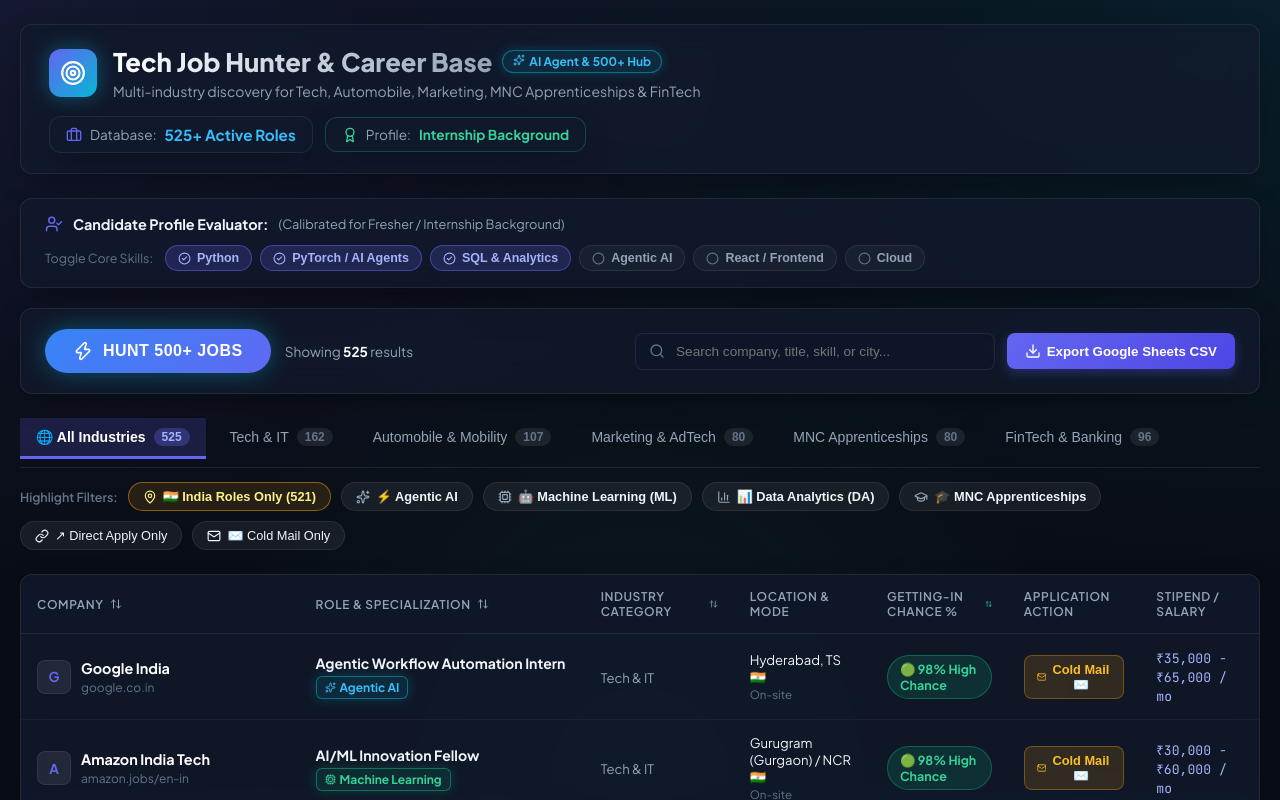
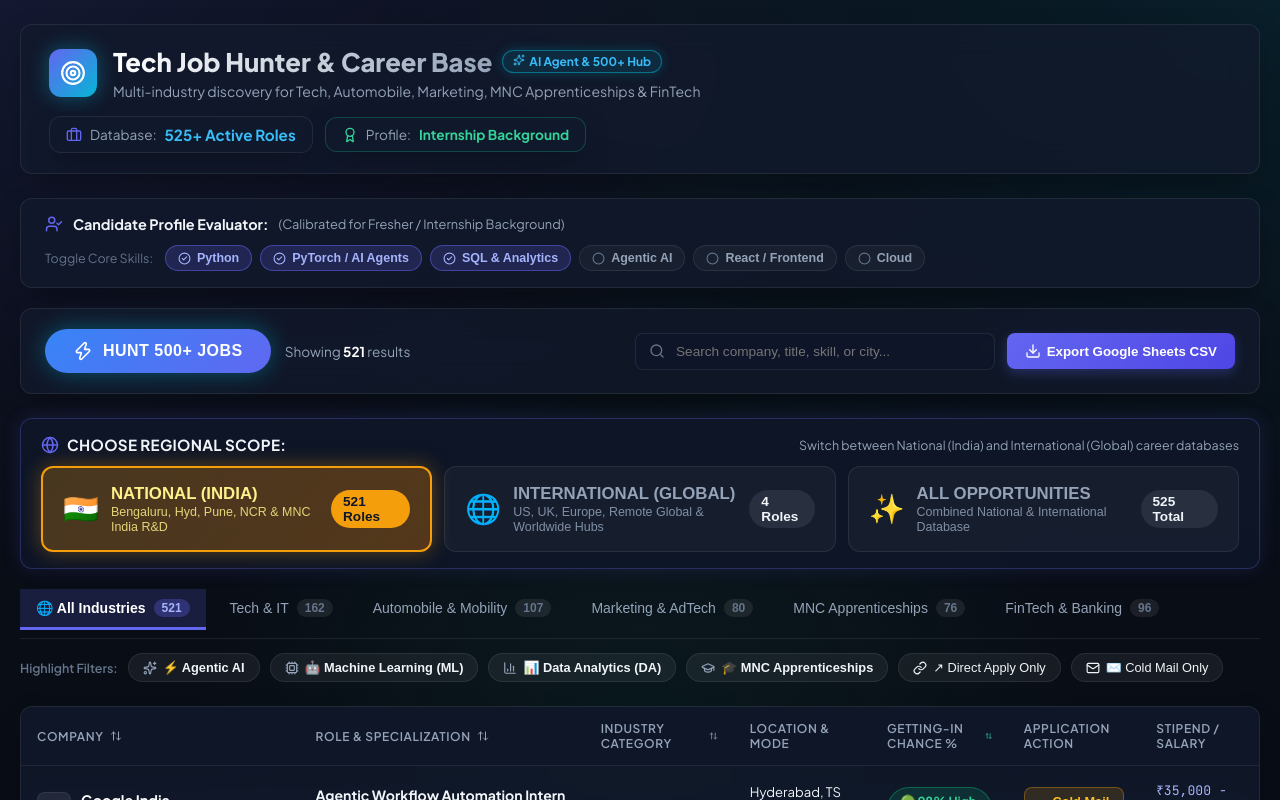
Before and after one commit to Irisss890/tech-job-hunter, a React (Vite) app: page / in a window 1280 px wide. Shown: the top 800 px of the page. Built offline with nearby package versions, Linux system fonts and the light colour scheme.

Commit message:
feat: add Big Two Options (NATIONAL INDIA vs INTERNATIONAL GLOBAL) regional scope control

```diff
--- a/src/App.tsx
+++ b/src/App.tsx
@@ -3,6 +3,7 @@
 import { CandidateProfile } from './components/CandidateProfile';
 import { HuntControlPanel } from './components/HuntControlPanel';
 import { CategoryTabs } from './components/CategoryTabs';
+import type { RegionFilter } from './components/CategoryTabs';
 import { SpreadsheetGrid } from './components/SpreadsheetGrid';
 import { ColdMailDrawer } from './components/ColdMailDrawer';
 
@@ -11,9 +12,10 @@
 import { exportToGoogleSheetsCSV } from './utils/csvExporter';
 
 export const App: React.FC = () => {
+  const [activeRegion, setActiveRegion] = useState<RegionFilter>('National');
   const [activeCategory, setActiveCategory] = useState<IndustryCategory | 'All'>('All');
   const [activeSpecialization, setActiveSpecialization] = useState<
-    Specialization | 'All' | 'MNC Apprenticeships' | 'Direct Apply' | 'Cold Mail' | 'India Only'
+    Specialization | 'All' | 'MNC Apprenticeships' | 'Direct Apply' | 'Cold Mail'
   >('All');
   const [searchQuery, setSearchQuery] = useState<string>('');
   const [selectedSkills, setSelectedSkills] = useState<string[]>([
@@ -35,10 +37,10 @@
   // Trigger Hunt scanner effect
   const handleTriggerHunt = () => {
     setIsHunting(true);
-    setHuntPhaseText('Scanning Indian & Global portals...');
+    setHuntPhaseText('Scanning National & International portals...');
 
     setTimeout(() => {
-      setHuntPhaseText('Prioritizing Bengaluru, Hyd & NCR roles...');
+      setHuntPhaseText('Filtering Indian & Global tech hubs...');
     }, 800);
 
     setTimeout(() => {
@@ -51,30 +53,57 @@
     }, 2400);
   };
 
-  // Industry count computation & India count
-  const { countsByIndustry, indiaCount } = useMemo(() => {
-    const counts: Record<string, number> = { All: JOB_DATASET.length };
-    let countIn = 0;
+  // Compute counts for National vs International & Industries
+  const { countsByIndustry, nationalCount, internationalCount } = useMemo(() => {
+    const counts: Record<string, number> = { All: 0 };
+    let natCount = 0;
+    let intCount = 0;
+
     JOB_DATASET.forEach(item => {
-      counts[item.industry] = (counts[item.industry] || 0) + 1;
-      if (item.isIndiaRole) countIn++;
+      // Count region
+      if (item.isIndiaRole) {
+        natCount++;
+      } else {
+        intCount++;
+      }
+
+      // Count industry based on active region filter
+      if (
+        activeRegion === 'All' ||
+        (activeRegion === 'National' && item.isIndiaRole) ||
+        (activeRegion === 'International' && !item.isIndiaRole)
+      ) {
+        counts['All'] = (counts['All'] || 0) + 1;
+        counts[item.industry] = (counts[item.industry] || 0) + 1;
+      }
     });
-    return { countsByIndustry: counts, indiaCount: countIn };
-  }, []);
 
-  // Filtered listings computation prioritizing Indian roles
+    return {
+      countsByIndustry: counts,
+      nationalCount: natCount,
+      internationalCount: intCount
+    };
+  }, [activeRegion]);
+
+  // Filtered listings computation
   const filteredListings = useMemo(() => {
     const list = JOB_DATASET.filter(item => {
-      // Category filter
+      // 1. REGIONAL SCOPE FILTER (NATIONAL vs INTERNATIONAL)
+      if (activeRegion === 'National' && !item.isIndiaRole) {
+        return false;
+      }
+      if (activeRegion === 'International' && item.isIndiaRole) {
+        return false;
+      }
+
+      // 2. CATEGORY FILTER
       if (activeCategory !== 'All' && item.industry !== activeCategory) {
         return false;
       }
 
-      // Specialization / Highlight filter
+      // 3. SPECIALIZATION FILTER
       if (activeSpecialization !== 'All') {
-        if (activeSpecialization === 'India Only') {
-          if (!item.isIndiaRole) return false;
-        } else if (activeSpecialization === 'MNC Apprenticeships') {
+        if (activeSpecialization === 'MNC Apprenticeships') {
           if (item.industry !== 'MNC Apprenticeships') return false;
         } else if (activeSpecialization === 'Direct Apply') {
           if (item.applyMode !== 'Direct Apply') return false;
@@ -85,7 +114,7 @@
         }
       }
 
-      // Search Query filter
+      // 4. SEARCH QUERY FILTER
       if (searchQuery.trim() !== '') {
         const q = searchQuery.toLowerCase();
         const matchesComp = item.company.toLowerCase().includes(q);
@@ -99,13 +128,8 @@
       return true;
     });
 
-    // Prioritize Indian roles at top when sorting
-    return list.sort((a, b) => {
-      if (a.isIndiaRole && !b.isIndiaRole) return -1;
-      if (!a.isIndiaRole && b.isIndiaRole) return 1;
-      return 0;
-    });
-  }, [activeCategory, activeSpecialization, searchQuery]);
+    return list;
+  }, [activeRegion, activeCategory, activeSpecialization, searchQuery]);
 
   // Export CSV handler
   const handleExportCSV = () => {
@@ -134,14 +158,17 @@
         filteredCount={filteredListings.length}
       />
 
-      {/* Category Tabs & Specialization Chips */}
+      {/* TWO BIG OPTIONS: NATIONAL vs INTERNATIONAL & Category Tabs */}
       <CategoryTabs
+        activeRegion={activeRegion}
+        onSelectRegion={setActiveRegion}
         activeIndustry={activeCategory}
         onSelectIndustry={setActiveCategory}
         activeSpecialization={activeSpecialization}
         onSelectSpecialization={setActiveSpecialization}
         countsByIndustry={countsByIndustry}
-        indiaCount={indiaCount}
+        nationalCount={nationalCount}
+        internationalCount={internationalCount}
       />
 
       {/* Interactive Spreadsheet Data Grid */}
--- a/src/components/CategoryTabs.tsx
+++ b/src/components/CategoryTabs.tsx
@@ -1,14 +1,19 @@
 import React from 'react';
 import type { IndustryCategory, Specialization } from '../types/job';
-import { Sparkles, Cpu, BarChart3, GraduationCap, Link, Mail, MapPin } from 'lucide-react';
+import { Sparkles, Cpu, BarChart3, GraduationCap, Link, Mail, Globe } from 'lucide-react';
+
+export type RegionFilter = 'All' | 'National' | 'International';
 
 interface CategoryTabsProps {
+  activeRegion: RegionFilter;
+  onSelectRegion: (region: RegionFilter) => void;
   activeIndustry: IndustryCategory | 'All';
   onSelectIndustry: (ind: IndustryCategory | 'All') => void;
-  activeSpecialization: Specialization | 'All' | 'MNC Apprenticeships' | 'Direct Apply' | 'Cold Mail' | 'India Only';
+  activeSpecialization: Specialization | 'All' | 'MNC Apprenticeships' | 'Direct Apply' | 'Cold Mail';
   onSelectSpecialization: (spec: any) => void;
   countsByIndustry: Record<string, number>;
-  indiaCount: number;
+  nationalCount: number;
+  internationalCount: number;
 }
 
 const INDUSTRIES: Array<IndustryCategory | 'All'> = [
@@ -21,15 +26,188 @@
 ];
 
 export const CategoryTabs: React.FC<CategoryTabsProps> = ({
+  activeRegion,
+  onSelectRegion,
   activeIndustry,
   onSelectIndustry,
   activeSpecialization,
   onSelectSpecialization,
   countsByIndustry,
-  indiaCount
+  nationalCount,
+  internationalCount
 }) => {
   return (
     <div style={{ marginBottom: '24px' }}>
+
+      {/* 🌟 TWO BIG OPTIONS: NATIONAL (INDIA) vs INTERNATIONAL (GLOBAL) */}
+      <div
+        className="glass-panel"
+        style={{
+          padding: '16px 20px',
+          marginBottom: '20px',
+          background: 'rgba(15, 23, 42, 0.85)',
+          border: '1px solid var(--border-highlight)',
+          boxShadow: '0 0 20px rgba(99, 102, 241, 0.15)'
+        }}
+      >
+        <div style={{ display: 'flex', alignItems: 'center', justifyContent: 'space-between', flexWrap: 'wrap', gap: '12px', marginBottom: '12px' }}>
+          <div style={{ display: 'flex', alignItems: 'center', gap: '8px' }}>
+            <Globe size={18} color="var(--primary)" />
+            <strong style={{ fontSize: '0.95rem', color: 'var(--text-main)', letterSpacing: '0.02em' }}>
+              CHOOSE REGIONAL SCOPE:
+            </strong>
+          </div>
+          <span style={{ fontSize: '0.78rem', color: 'var(--text-muted)' }}>
+            Switch between National (India) and International (Global) career databases
+          </span>
+        </div>
+
+        <div style={{ display: 'grid', gridTemplateColumns: 'repeat(auto-fit, minmax(240px, 1fr))', gap: '12px' }}>
+
+          {/* BIG OPTION 1: NATIONAL (INDIA) */}
+          <button
+            onClick={() => onSelectRegion('National')}
+            style={{
+              background: activeRegion === 'National'
+                ? 'linear-gradient(135deg, rgba(245, 158, 11, 0.25) 0%, rgba(217, 119, 6, 0.35) 100%)'
+                : 'rgba(255, 255, 255, 0.04)',
+              color: activeRegion === 'National' ? '#fef08a' : 'var(--text-muted)',
+              border: activeRegion === 'National'
+                ? '2px solid #f59e0b'
+                : '1px solid var(--border-glass)',
+              boxShadow: activeRegion === 'National' ? '0 0 20px rgba(245, 158, 11, 0.35)' : 'none',
+              borderRadius: 'var(--radius-md)',
+              padding: '16px 20px',
+              cursor: 'pointer',
+              display: 'flex',
+              alignItems: 'center',
+              justifyContent: 'space-between',
+              transition: 'all 0.2s ease',
+              textAlign: 'left'
+            }}
+          >
+            <div style={{ display: 'flex', alignItems: 'center', gap: '12px' }}>
+              <div style={{ fontSize: '1.8rem' }}>🇮🇳</div>
+              <div>
+                <strong style={{ display: 'block', fontSize: '1.05rem', fontWeight: 800 }}>
+                  NATIONAL (INDIA)
+                </strong>
+                <span style={{ fontSize: '0.78rem', opacity: 0.85 }}>
+                  Bengaluru, Hyd, Pune, NCR &amp; MNC India R&amp;D
+                </span>
+              </div>
+            </div>
+            <span
+              style={{
+                background: activeRegion === 'National' ? '#f59e0b' : 'rgba(255,255,255,0.08)',
+                color: activeRegion === 'National' ? '#0f172a' : 'var(--text-main)',
+                fontWeight: 800,
+                fontSize: '0.85rem',
+                padding: '4px 12px',
+                borderRadius: '9999px'
+              }}
+            >
+              {nationalCount} Roles
+            </span>
+          </button>
+
+          {/* BIG OPTION 2: INTERNATIONAL (GLOBAL) */}
+          <button
+            onClick={() => onSelectRegion('International')}
+            style={{
+              background: activeRegion === 'International'
+                ? 'linear-gradient(135deg, rgba(6, 182, 212, 0.25) 0%, rgba(59, 130, 246, 0.35) 100%)'
+                : 'rgba(255, 255, 255, 0.04)',
+              color: activeRegion === 'International' ? '#38bdf8' : 'var(--text-muted)',
+              border: activeRegion === 'International'
+                ? '2px solid #06b6d4'
+                : '1px solid var(--border-glass)',
+              boxShadow: activeRegion === 'International' ? '0 0 20px rgba(6, 182, 212, 0.35)' : 'none',
+              borderRadius: 'var(--radius-md)',
+              padding: '16px 20px',
+              cursor: 'pointer',
+              display: 'flex',
+              alignItems: 'center',
+              justifyContent: 'space-between',
+              transition: 'all 0.2s ease',
+              textAlign: 'left'
+            }}
+          >
+            <div style={{ display: 'flex', alignItems: 'center', gap: '12px' }}>
+              <div style={{ fontSize: '1.8rem' }}>🌐</div>
+              <div>
+                <strong style={{ display: 'block', fontSize: '1.05rem', fontWeight: 800 }}>
+                  INTERNATIONAL (GLOBAL)
+                </strong>
+                <span style={{ fontSize: '0.78rem', opacity: 0.85 }}>
+                  US, UK, Europe, Remote Global &amp; Worldwide Hubs
+                </span>
+              </div>
+            </div>
+            <span
+              style={{
+                background: activeRegion === 'International' ? '#06b6d4' : 'rgba(255,255,255,0.08)',
+                color: activeRegion === 'International' ? '#0f172a' : 'var(--text-main)',
+                fontWeight: 800,
+                fontSize: '0.85rem',
+                padding: '4px 12px',
+                borderRadius: '9999px'
+              }}
+            >
+              {internationalCount} Roles
+            </span>
+          </button>
+
+          {/* OPTION 3: ALL OPPORTUNITIES */}
+          <button
+            onClick={() => onSelectRegion('All')}
+            style={{
+              background: activeRegion === 'All'
+                ? 'linear-gradient(135deg, rgba(99, 102, 241, 0.25) 0%, rgba(139, 92, 246, 0.35) 100%)'
+                : 'rgba(255, 255, 255, 0.04)',
+              color: activeRegion === 'All' ? '#a5b4fc' : 'var(--text-muted)',
+              border: activeRegion === 'All'
+                ? '2px solid #6366f1'
+                : '1px solid var(--border-glass)',
+              boxShadow: activeRegion === 'All' ? '0 0 20px rgba(99, 102, 241, 0.35)' : 'none',
+              borderRadius: 'var(--radius-md)',
+              padding: '16px 20px',
+              cursor: 'pointer',
+              display: 'flex',
+              alignItems: 'center',
+              justifyContent: 'space-between',
+              transition: 'all 0.2s ease',
+              textAlign: 'left'
+            }}
+          >
+            <div style={{ display: 'flex', alignItems: 'center', gap: '12px' }}>
+              <div style={{ fontSize: '1.8rem' }}>✨</div>
+              <div>
+                <strong style={{ display: 'block', fontSize: '1.05rem', fontWeight: 800 }}>
+                  ALL OPPORTUNITIES
+                </strong>
+                <span style={{ fontSize: '0.78rem', opacity: 0.85 }}>
+                  Combined National &amp; International Database
+                </span>
+              </div>
+            </div>
+            <span
+              style={{
+                background: activeRegion === 'All' ? '#6366f1' : 'rgba(255,255,255,0.08)',
+                color: activeRegion === 'All' ? '#ffffff' : 'var(--text-main)',
+                fontWeight: 800,
+                fontSize: '0.85rem',
+                padding: '4px 12px',
+                borderRadius: '9999px'
+              }}
+            >
+              {nationalCount + internationalCount} Total
+            </span>
+          </button>
+
+        </div>
+      </div>
+
       {/* Primary Industry Category Tabs */}
       <div style={{ display: 'flex', alignItems: 'center', gap: '8px', overflowX: 'auto', paddingBottom: '8px', borderBottom: '1px solid var(--border-glass)' }}>
         {INDUSTRIES.map((ind) => {
@@ -76,29 +254,6 @@
       {/* Special Highlight Filter Chips */}
       <div style={{ display: 'flex', alignItems: 'center', gap: '10px', marginTop: '14px', flexWrap: 'wrap' }}>
         <span style={{ fontSize: '0.78rem', color: 'var(--text-dim)', fontWeight: 600 }}>Highlight Filters:</span>
-
-        {/* India Roles Filter Chip */}
-        <button
-          onClick={() => onSelectSpecialization(activeSpecialization === 'India Only' ? 'All' : 'India Only')}
-          style={{
-            background: activeSpecialization === 'India Only' ? 'rgba(245, 158, 11, 0.25)' : 'rgba(245, 158, 11, 0.12)',
-            color: '#fef08a',
-            border: '1px solid rgba(245, 158, 11, 0.5)',
-            boxShadow: activeSpecialization === 'India Only' ? '0 0 14px rgba(245, 158, 11, 0.4)' : undefined,
-            padding: '6px 14px',
-            borderRadius: '9999px',
-            fontSize: '0.8rem',
-            fontWeight: 700,
-            cursor: 'pointer',
-            display: 'flex',
-            alignItems: 'center',
-            gap: '6px',
-            transition: 'all 0.15s ease'
-          }}
-        >
-          <MapPin size={14} color="#fef08a" />
-          🇮🇳 India Roles Only ({indiaCount})
-        </button>
 
         <button
           onClick={() => onSelectSpecialization(activeSpecialization === 'Agentic AI' ? 'All' : 'Agentic AI')}
```
